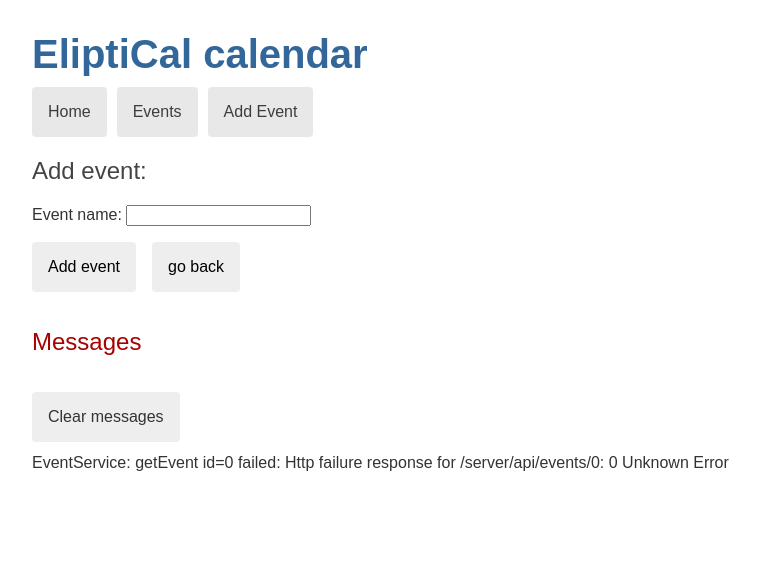
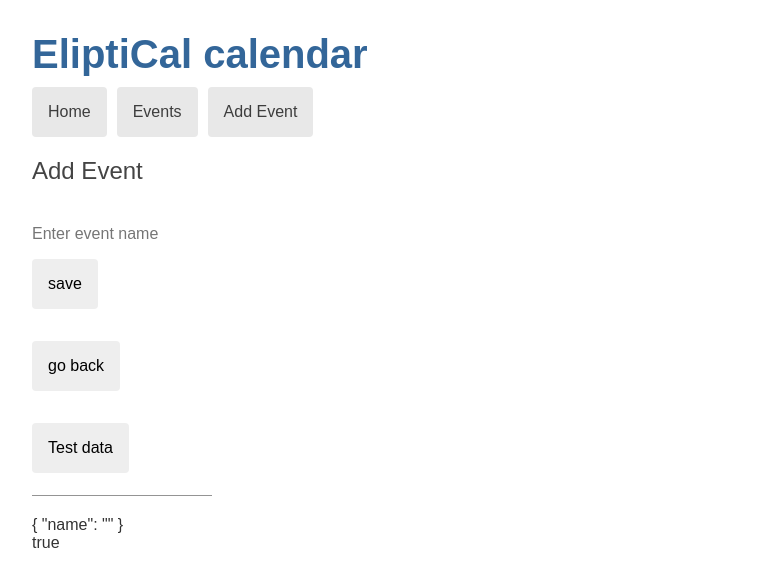
Before and after one commit to bobaks1108/ecal, an Angular app: page /detail in a window 1280 px wide. Shown: the top 586 px of the page, without its empty margins (0-760 px from the left). Built offline with nearby package versions, Linux system fonts and the light colour scheme; no server answers.

Commit message:
Bob - add add/edit reactive form (with angular material styling/components) with just basic event name and no validation

```diff
--- a/angular.json
+++ b/angular.json
@@ -34,6 +34,7 @@
               "src/assets"
             ],
             "styles": [
+              "./node_modules/@angular/material/prebuilt-themes/indigo-pink.css",
               "src/styles.sass"
             ],
             "scripts": []
@@ -102,6 +103,7 @@
               "src/assets"
             ],
             "styles": [
+              "./node_modules/@angular/material/prebuilt-themes/indigo-pink.css",
               "src/styles.sass"
             ],
             "scripts": []
--- a/package.json
+++ b/package.json
@@ -11,10 +11,12 @@
   "private": true,
   "dependencies": {
     "@angular/animations": "~13.1.0",
+    "@angular/cdk": "~13.3.7",
     "@angular/common": "~13.1.0",
     "@angular/compiler": "~13.1.0",
     "@angular/core": "~13.1.0",
     "@angular/forms": "~13.1.0",
+    "@angular/material": "~13.3.7",
     "@angular/platform-browser": "~13.1.0",
     "@angular/platform-browser-dynamic": "~13.1.0",
     "@angular/router": "~13.1.0",
--- /dev/null
+++ b/src/app/add-edit-event/add-edit-event.component.html
@@ -0,0 +1,36 @@
+<!-- <h2>Add or Edit {{event.name | uppercase}} Details</h2> -->
+<h2>{{pageTitle}}</h2>
+
+<form novalidate [formGroup]="eventForm">
+    <mat-form-field>
+
+        <input matInput type="text" name="name"
+         id="name"
+         placeholder="Enter event name"
+         formControlName="name" >
+
+        <button type="submit" (click)="saveEvent()">save</button>
+        <button type="button" (click)="goBack()">go back</button>
+        <button type="button" (click)="populateTestData()">Test data</button>
+
+    </mat-form-field>
+
+</form>
+
+<div class="alert alert-danger"
+*ngIf="errorMessage">{{errorMessage}}
+</div>
+
+
+<div class="form-val">
+
+  {{eventForm.value | json }}
+
+</div>
+
+
+<div class="form-val">
+
+    {{eventForm.valid}}
+
+  </div>
--- /dev/null
+++ b/src/app/add-edit-event/add-edit-event.component.ts
@@ -0,0 +1,128 @@
+import { Component, OnInit } from '@angular/core';
+import { ActivatedRoute, Router } from '@angular/router';
+import { Location } from '@angular/common';
+
+import { Event } from '../event';
+import { EventService } from '../event.service';
+import { FormGroup, FormBuilder, Validators } from '@angular/forms';
+import { Subscription } from 'rxjs';
+
+
+@Component({
+  selector: 'app-add-edit-event',
+  templateUrl: './add-edit-event.component.html',
+  styleUrls: ['./add-edit-event.component.sass']
+})
+export class AddEditEventComponent implements OnInit {
+
+  eventForm: FormGroup = new FormGroup({});
+  private sub: Subscription = new Subscription;
+  pageTitle = 'Event edit';
+  errorMessage: String = '';
+  event: Event | undefined;
+
+  constructor(
+    private route: ActivatedRoute,
+    private router: Router,
+    private eventService: EventService,
+    private location: Location,
+    private fb: FormBuilder
+  ) {}
+
+  ngOnInit(): void {
+    this.eventForm = this.fb.group({
+      name: ''
+    })
+
+    this.sub = this.route.paramMap.subscribe(
+      params => {
+        // + converts to number
+        // The ! is the non-null assertion operator.
+        // You are telling typescript "i know this looks like it might be null/undefined, but trust me,
+        // it's not"
+        const id = +params.get('id')!;
+        this.getEvent(id);
+      }
+    )
+  }
+
+  goBack(): void {
+    this.location.back();
+  }
+
+  ngOnDestroy(): void {
+    this.sub.unsubscribe();
+  }
+
+  getEvent(id: number): void {
+    this.eventService.getEvent(id)
+      .subscribe({
+        next: (event: Event) => this.displayEvent(event),
+        error: err => this.errorMessage = err
+      });
+  }
+
+  displayEvent(event: Event): void {
+    if (this.eventForm) {
+      this.eventForm.reset();
+    }
+    this.event = event;
+
+    if (this.event.id === 0) {
+      this.pageTitle = 'Add Event';
+    } else {
+      this.pageTitle = `Edit Event: ${this.event.name}`;
+    }
+
+    // Update the data on the form
+    this.eventForm.patchValue({
+      name: this.event.name
+    });
+  }
+
+  populateTestData(): void {
+    this.eventForm?.patchValue({
+      name: 'testname'
+    })
+  }
+
+
+  saveEvent(): void {
+    if (this.eventForm.valid) {
+      if (this.eventForm.dirty) {
+        const p = { ...this.event, ...this.eventForm.value };
+
+        if (p.id === 0) {
+          this.eventService.addEvent(p)
+            .subscribe({
+              next: () => this.onSaveComplete()
+            });
+        } else {
+          this.eventService.updateEvent(p)
+            .subscribe({
+              next: () => this.onSaveComplete(),
+              error: err => this.errorMessage = err
+            });
+        }
+      } else {
+        this.onSaveComplete();
+      }
+    } else {
+      this.errorMessage = 'Please correct the validation errors.';
+    }
+  }
+
+  onSaveComplete(): void {
+    // Reset the form to clear the flags
+    this.eventForm.reset();
+    this.router.navigate(['/events']);
+  }
+
+  /// TODO Convert to reactive form - update works -fix add
+
+  save(): void {
+
+  }
+
+
+}
--- a/src/app/app-routing.module.ts
+++ b/src/app/app-routing.module.ts
@@ -4,13 +4,14 @@ import { RouterModule, Routes } from '@angular/router';
 import { HomeComponent } from './home/home.component';
 import { EventsComponent } from './events/events.component';
 import { EventDetailComponent } from './event-detail/event-detail.component';
+import { AddEditEventComponent } from './add-edit-event/add-edit-event.component';
 
 
 const routes: Routes = [
   { path: '', redirectTo: '/home', pathMatch: 'full' },
   { path: 'home', component: HomeComponent },
-  { path: 'detail/:id', component: EventDetailComponent },
-  { path: 'detail', component: EventDetailComponent },
+  { path: 'detail/:id', component: AddEditEventComponent },
+  { path: 'detail', component: AddEditEventComponent },
   { path: 'events', component: EventsComponent }
 ];
 
--- a/src/app/event.service.ts
+++ b/src/app/event.service.ts
@@ -71,6 +71,9 @@ export class EventService {
 
   /** GET event by id. Will 404 if id not found */
   getEvent(id: number): Observable<Event> {
+    if (id === 0) {
+      return of(this.initializeEvent())
+    }
     const url = `${this.eventsUrl}/${id}`;
     return this.http.get<Event>(url).pipe(
       tap(_ => this.log(`fetched event id=${id}`)),
@@ -119,4 +122,14 @@ export class EventService {
     );
   }
 
+  private initializeEvent(): Event {
+    // Return an initialized object
+    return {
+      id: 0,
+      name: '',
+      startDate: new Date(""),
+      endDate:  new Date("")
+    };
+  }
+
 }
--- a/src/index.html
+++ b/src/index.html
@@ -6,6 +6,13 @@
   <base href="/">
   <meta name="viewport" content="width=device-width, initial-scale=1">
   <link rel="icon" type="image/x-icon" href="favicon.ico">
+
+  <!-- start material fonts -->
+  <link rel="preconnect" href="https://fonts.gstatic.com">
+  <link href="https://fonts.googleapis.com/css2?family=Roboto:wght@300;400;500&display=swap" rel="stylesheet">
+  <link href="https://fonts.googleapis.com/icon?family=Material+Icons" rel="stylesheet">
+  <!-- end material fonts -->
+
 </head>
 <body>
   <app-root></app-root>
```
Also changed, not shown: src/app/app.module.ts (+17 -2 lines), src/app/add-edit-event/add-edit-event.component.sass (added), 1 other file (tests, documents, lock files or other folders).
